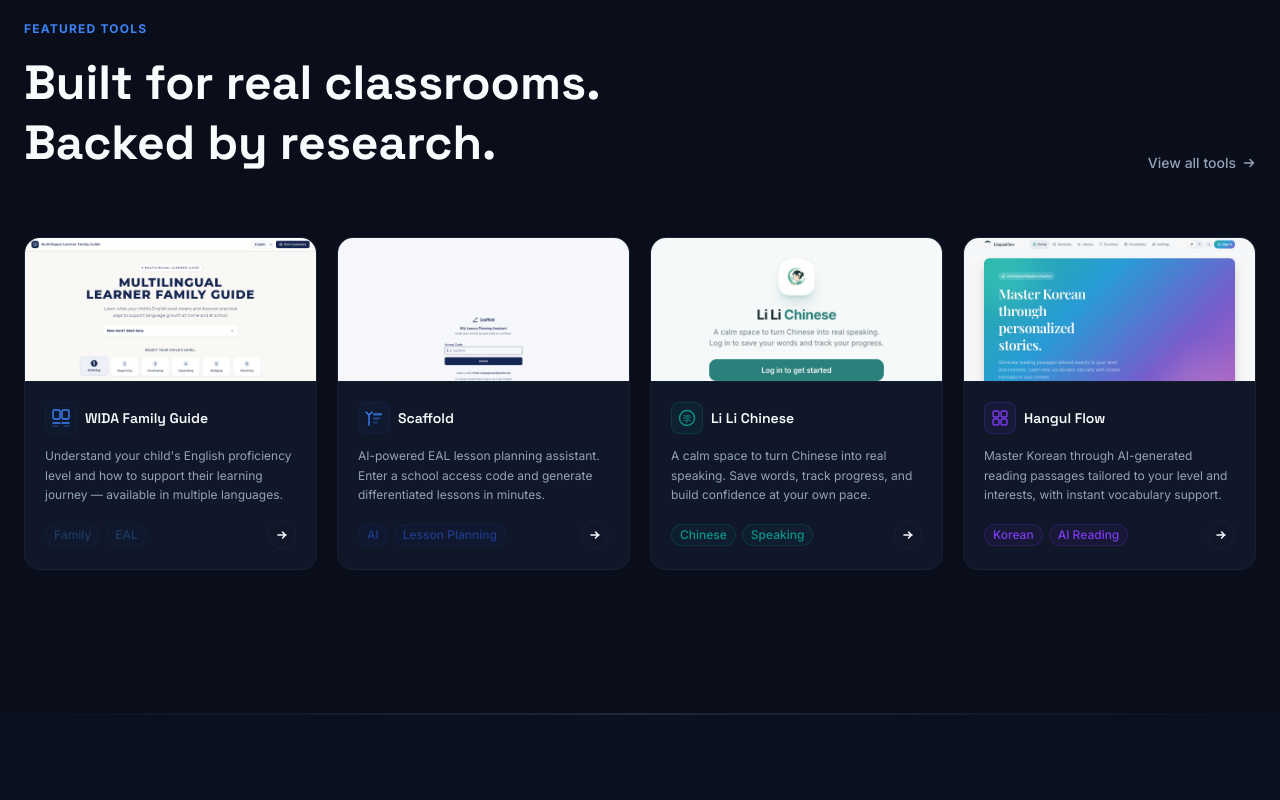
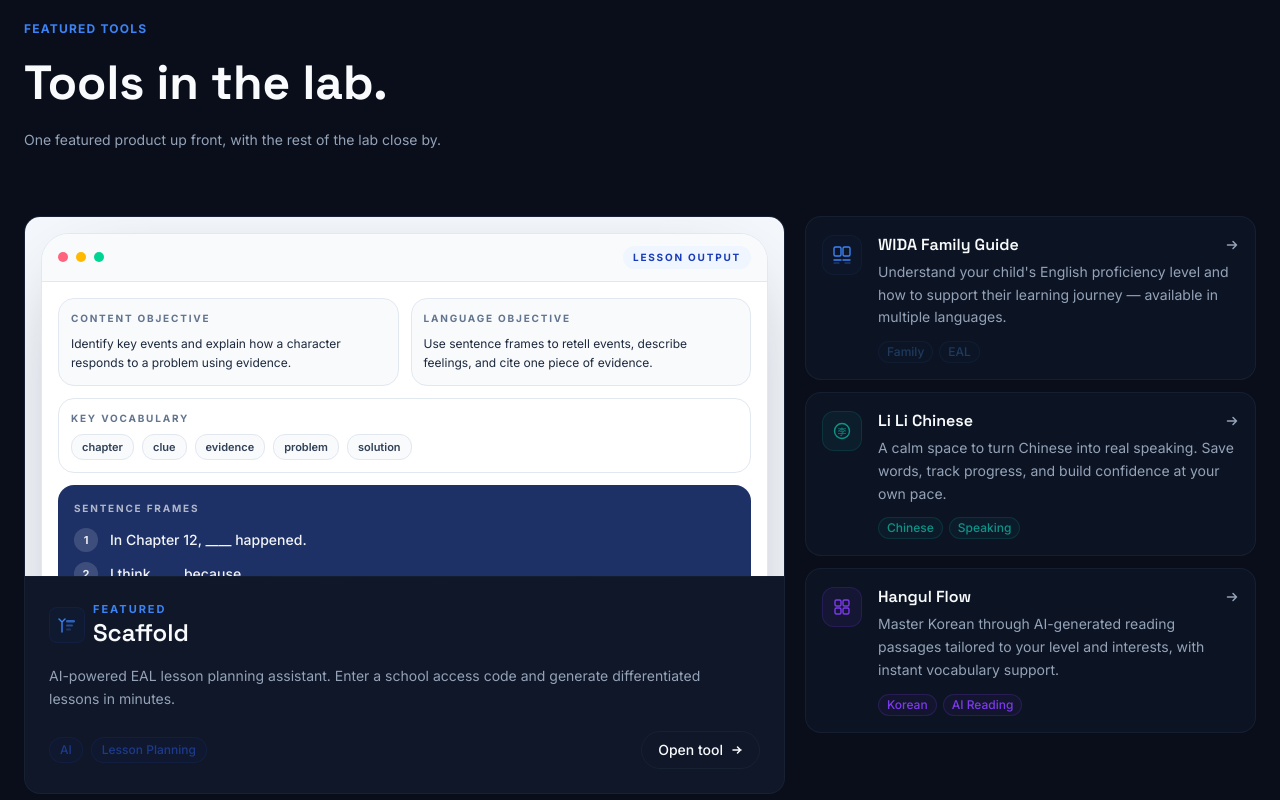
Before and after one commit to LenguajeLabs-design/classroom-compass, a React (Vite) app: page / in a window 1280 px wide. Shown: the part 1660-2460 px from the top of the page. Built offline with nearby package versions, Linux system fonts and the light colour scheme.

Commit message:
Refine homepage tools and add MLRC capstone

```diff
--- a/src/components/sections/FeaturedTools.tsx
+++ b/src/components/sections/FeaturedTools.tsx
@@ -55,12 +55,83 @@
       );
     case "scaffold":
       return (
-        <div className="h-full w-full overflow-hidden">
-          <img
-            src={screenshotSrc}
-            alt={screenshotAlt}
-            className="w-full h-full object-cover object-top"
-          />
+        <div className="h-full w-full bg-[#F4F7FB] p-4 text-slate-900">
+          <div className="rounded-[1.75rem] border border-slate-200 bg-white shadow-[0_24px_80px_-36px_rgba(15,23,42,0.45)] overflow-hidden">
+            <div className="flex items-center justify-between border-b border-slate-200 bg-slate-50 px-4 py-3">
+              <div className="flex items-center gap-2">
+                <span className="h-2.5 w-2.5 rounded-full bg-rose-400" />
+                <span className="h-2.5 w-2.5 rounded-full bg-amber-400" />
+                <span className="h-2.5 w-2.5 rounded-full bg-emerald-400" />
+              </div>
+              <div className="rounded-full bg-blue-50 px-2.5 py-1 text-[10px] font-bold uppercase tracking-[0.18em] text-blue-800">
+                Lesson Output
+              </div>
+            </div>
+
+            <div className="grid gap-3 p-4">
+              <div className="grid gap-3 md:grid-cols-2">
+                <div className="rounded-2xl border border-slate-200 bg-slate-50 p-3">
+                  <p className="text-[10px] font-bold uppercase tracking-[0.18em] text-slate-500">Content objective</p>
+                  <p className="mt-2 text-xs leading-relaxed text-slate-800">
+                    Identify key events and explain how a character responds to a problem using evidence.
+                  </p>
+                </div>
+                <div className="rounded-2xl border border-slate-200 bg-slate-50 p-3">
+                  <p className="text-[10px] font-bold uppercase tracking-[0.18em] text-slate-500">Language objective</p>
+                  <p className="mt-2 text-xs leading-relaxed text-slate-800">
+                    Use sentence frames to retell events, describe feelings, and cite one piece of evidence.
+                  </p>
+                </div>
+              </div>
+
+              <div className="rounded-2xl border border-slate-200 bg-white p-3">
+                <p className="text-[10px] font-bold uppercase tracking-[0.18em] text-slate-500">Key vocabulary</p>
+                <div className="mt-2 flex flex-wrap gap-2">
+                  {["chapter", "clue", "evidence", "problem", "solution"].map((word) => (
+                    <span
+                      key={word}
+                      className="rounded-xl border border-slate-200 bg-slate-50 px-2.5 py-1 text-[11px] font-semibold text-slate-700"
+                    >
+                      {word}
+                    </span>
+                  ))}
+                </div>
+              </div>
+
+              <div className="rounded-2xl bg-[#1E3167] p-4 text-white">
+                <p className="text-[10px] font-bold uppercase tracking-[0.18em] text-white/65">Sentence frames</p>
+                <div className="mt-3 space-y-2.5">
+                  {[
+                    "In Chapter 12, ____ happened.",
+                    "I think ____ because ____.",
+                    "The evidence is ____.",
+                  ].map((frame, index) => (
+                    <div key={frame} className="flex items-center gap-3">
+                      <span className="grid h-6 w-6 shrink-0 place-items-center rounded-full bg-white/14 text-[11px] font-bold text-white/90">
+                        {index + 1}
+                      </span>
+                      <span className="text-sm font-medium text-white/95">{frame}</span>
+                    </div>
+                  ))}
+                </div>
+              </div>
+
+              <div className="rounded-2xl border border-slate-200 bg-white p-3">
+                <div className="flex items-center justify-between gap-3">
+                  <div>
+                    <p className="text-[10px] font-bold uppercase tracking-[0.18em] text-slate-500">Lesson flow</p>
+                    <p className="mt-1 text-sm font-semibold text-slate-900">Warm-Up</p>
+                  </div>
+                  <div className="rounded-full bg-slate-900 px-2.5 py-1 text-[10px] font-bold uppercase tracking-[0.18em] text-white">
+                    3 steps
+                  </div>
+                </div>
+                <p className="mt-2 text-xs leading-relaxed text-slate-700">
+                  Picture walk, stop-and-jot, and a quick partner share with built-in scaffolds.
+                </p>
+              </div>
+            </div>
+          </div>
         </div>
       );
     case "li-li-chinese":
@@ -101,6 +172,8 @@
 export default function FeaturedTools() {
   const ref = useRef<HTMLElement>(null);
   const isInView = useInView(ref, { once: true, margin: "-80px" });
+  const featuredTool = featuredTools.find((tool) => tool.id === "scaffold") ?? featuredTools[0];
+  const compactTools = featuredTools.filter((tool) => tool.id !== featuredTool.id);
 
   return (
     <section
@@ -129,63 +202,55 @@
               style={{ fontFamily: "'Space Grotesk', sans-serif" }}
               data-testid="tools-headline"
             >
-              Built for real classrooms.<br />
-              Backed by research.
+              Tools in the lab.
             </h2>
+            <p className="mt-4 max-w-xl text-sm text-muted-foreground leading-relaxed">
+              One featured product up front, with the rest of the lab close by.
+            </p>
           </motion.div>
-          <motion.a
-            href="#tools"
-            initial={{ opacity: 0 }}
-            animate={isInView ? { opacity: 1 } : {}}
-            transition={{ duration: 0.7, delay: 0.2 }}
-            className="inline-flex items-center gap-1.5 text-sm font-medium text-muted-foreground hover:text-foreground transition-colors group whitespace-nowrap"
-            data-testid="tools-view-all"
-          >
-            View all tools
-            <svg width="14" height="14" viewBox="0 0 14 14" fill="none" className="group-hover:translate-x-0.5 transition-transform"><path d="M2.5 7h9M8 3.5 11.5 7 8 10.5" stroke="currentColor" strokeWidth="1.5" strokeLinecap="round" strokeLinejoin="round"/></svg>
-          </motion.a>
         </div>
 
         <motion.div
           variants={containerVariants}
           initial="hidden"
           animate={isInView ? "visible" : "hidden"}
-          className="grid md:grid-cols-2 lg:grid-cols-4 gap-5"
+          className="grid lg:grid-cols-[minmax(0,1.35fr)_minmax(280px,0.8fr)] gap-5 items-start"
           data-testid="tools-grid"
         >
-          {featuredTools.map((tool) => (
           <motion.div
-              key={tool.id}
             variants={cardVariants}
             className="group relative rounded-2xl border border-border/60 bg-card overflow-hidden hover:border-border transition-all duration-300 hover:shadow-xl flex flex-col"
             style={{ boxShadow: "0 0 0 0px transparent" }}
-              onMouseEnter={(e) => { (e.currentTarget as HTMLElement).style.boxShadow = `0 8px 32px -8px ${tool.accent}22`; }}
+            onMouseEnter={(e) => { (e.currentTarget as HTMLElement).style.boxShadow = `0 8px 32px -8px ${featuredTool.accent}22`; }}
             onMouseLeave={(e) => { (e.currentTarget as HTMLElement).style.boxShadow = "0 0 0 0px transparent"; }}
-              data-testid={`tool-card-${tool.id}`}
+            data-testid={`tool-card-${featuredTool.id}`}
           >
-              <div className="h-36 bg-gradient-to-br from-card to-background/60 border-b border-border/40 overflow-hidden">
-                {getToolPreview(tool.id, tool.screenshotSrc, tool.screenshotAlt)}
+            <div className="h-[360px] bg-gradient-to-br from-card to-background/60 border-b border-border/40 overflow-hidden">
+              {getToolPreview(featuredTool.id, featuredTool.screenshotSrc, featuredTool.screenshotAlt)}
             </div>
 
-              <div className="p-5 flex flex-col flex-1">
-                <div className="flex items-center gap-2 mb-3">
-                  <div className="w-8 h-8 rounded-lg flex items-center justify-center" style={{ background: `${tool.accent}15`, border: `1px solid ${tool.accent}30` }}>
-                    {getToolIcon(tool.id)}
+            <div className="p-6 flex flex-col flex-1">
+              <div className="flex items-center gap-2 mb-4">
+                <div className="w-9 h-9 rounded-lg flex items-center justify-center" style={{ background: `${featuredTool.accent}15`, border: `1px solid ${featuredTool.accent}30` }}>
+                  {getToolIcon(featuredTool.id)}
                 </div>
-                  <h3 className="font-semibold text-sm text-foreground" style={{ fontFamily: "'Space Grotesk', sans-serif" }}>
-                    {tool.title}
+                <div>
+                  <p className="text-[11px] font-bold tracking-[0.18em] uppercase text-primary">Featured</p>
+                  <h3 className="font-semibold text-2xl text-foreground" style={{ fontFamily: "'Space Grotesk', sans-serif" }}>
+                    {featuredTool.title}
                   </h3>
                 </div>
-                <p className="text-xs text-muted-foreground leading-relaxed mb-4 flex-1">
-                  {tool.subtitle}
+              </div>
+              <p className="text-sm text-muted-foreground leading-relaxed mb-5 max-w-2xl">
+                {featuredTool.subtitle}
               </p>
-                <div className="flex items-center justify-between">
-                  <div className="flex flex-wrap gap-1.5">
-                    {tool.tags.map((tag) => (
+              <div className="flex flex-wrap items-center gap-2 justify-between">
+                <div className="flex flex-wrap gap-2">
+                  {featuredTool.tags.map((tag) => (
                     <span
                       key={tag}
-                        className="px-2 py-0.5 rounded-full text-xs font-medium border"
-                        style={{ color: tool.accent, borderColor: `${tool.accent}30`, background: `${tool.accent}10` }}
+                      className="px-2.5 py-1 rounded-full text-xs font-medium border"
+                      style={{ color: featuredTool.accent, borderColor: `${featuredTool.accent}30`, background: `${featuredTool.accent}10` }}
                       data-testid={`tool-tag-${tag.toLowerCase()}`}
                     >
                       {tag}
@@ -193,19 +258,60 @@
                   ))}
                 </div>
                 <a
-                    href={tool.url}
+                  href={featuredTool.url}
                   target="_blank"
                   rel="noopener noreferrer"
-                    className="w-7 h-7 rounded-full flex items-center justify-center border border-border/60 hover:border-primary/50 hover:bg-primary/10 transition-colors"
-                    data-testid={`tool-link-${tool.id}`}
-                    aria-label={`View ${tool.title}`}
+                  className="inline-flex items-center gap-2 rounded-full border border-border/60 px-4 py-2 text-sm font-medium text-foreground hover:border-primary/50 hover:bg-primary/10 transition-colors"
+                  data-testid={`tool-link-${featuredTool.id}`}
                 >
+                  Open tool
                   <svg width="12" height="12" viewBox="0 0 12 12" fill="none"><path d="M2 6h8M6.5 3 9.5 6 6.5 9" stroke="currentColor" strokeWidth="1.5" strokeLinecap="round" strokeLinejoin="round"/></svg>
                 </a>
               </div>
             </div>
           </motion.div>
+
+          <motion.div variants={cardVariants} className="space-y-3">
+            {compactTools.map((tool) => (
+              <a
+                key={tool.id}
+                href={tool.url}
+                target="_blank"
+                rel="noopener noreferrer"
+                className="group flex items-start gap-4 rounded-2xl border border-border/60 bg-card/70 p-4 hover:border-border hover:bg-card transition-all duration-300"
+                data-testid={`tool-compact-${tool.id}`}
+              >
+                <div
+                  className="mt-0.5 flex h-10 w-10 shrink-0 items-center justify-center rounded-xl"
+                  style={{ background: `${tool.accent}15`, border: `1px solid ${tool.accent}30` }}
+                >
+                  {getToolIcon(tool.id)}
+                </div>
+                <div className="min-w-0 flex-1">
+                  <div className="flex items-center justify-between gap-3">
+                    <h3 className="text-base font-semibold text-foreground" style={{ fontFamily: "'Space Grotesk', sans-serif" }}>
+                      {tool.title}
+                    </h3>
+                    <svg width="14" height="14" viewBox="0 0 14 14" fill="none" className="shrink-0 text-muted-foreground group-hover:text-foreground group-hover:translate-x-0.5 transition-all"><path d="M2.5 7h9M8 3.5 11.5 7 8 10.5" stroke="currentColor" strokeWidth="1.5" strokeLinecap="round" strokeLinejoin="round"/></svg>
+                  </div>
+                  <p className="mt-1 text-sm leading-relaxed text-muted-foreground">
+                    {tool.subtitle}
+                  </p>
+                  <div className="mt-3 flex flex-wrap gap-1.5">
+                    {tool.tags.map((tag) => (
+                      <span
+                        key={tag}
+                        className="px-2 py-0.5 rounded-full text-xs font-medium border"
+                        style={{ color: tool.accent, borderColor: `${tool.accent}30`, background: `${tool.accent}10` }}
+                      >
+                        {tag}
+                      </span>
                     ))}
+                  </div>
+                </div>
+              </a>
+            ))}
+          </motion.div>
         </motion.div>
       </div>
     </section>
--- a/src/content/site.ts
+++ b/src/content/site.ts
@@ -85,8 +85,8 @@
     tags: ["AI", "Lesson Planning"],
     accent: "#1E3A8A",
     url: "https://scaffold.replit.app/",
-    screenshotSrc: `${basePath}app-screenshots/scaffold.png`,
-    screenshotAlt: "Scaffold lesson planner screenshot",
+    screenshotSrc: `${basePath}app-screenshots/scaffold-lesson-output.png`,
+    screenshotAlt: "Scaffold lesson output screenshot",
   },
   {
     id: "li-li-chinese",
```
Also changed, not shown: src/components/sections/Integration.tsx (+12 -2 lines), public/app-screenshots/scaffold-lesson-output.png (added), 1 other file (tests, documents, lock files or other folders). Lines whose indentation alone changed are shown as unchanged.
